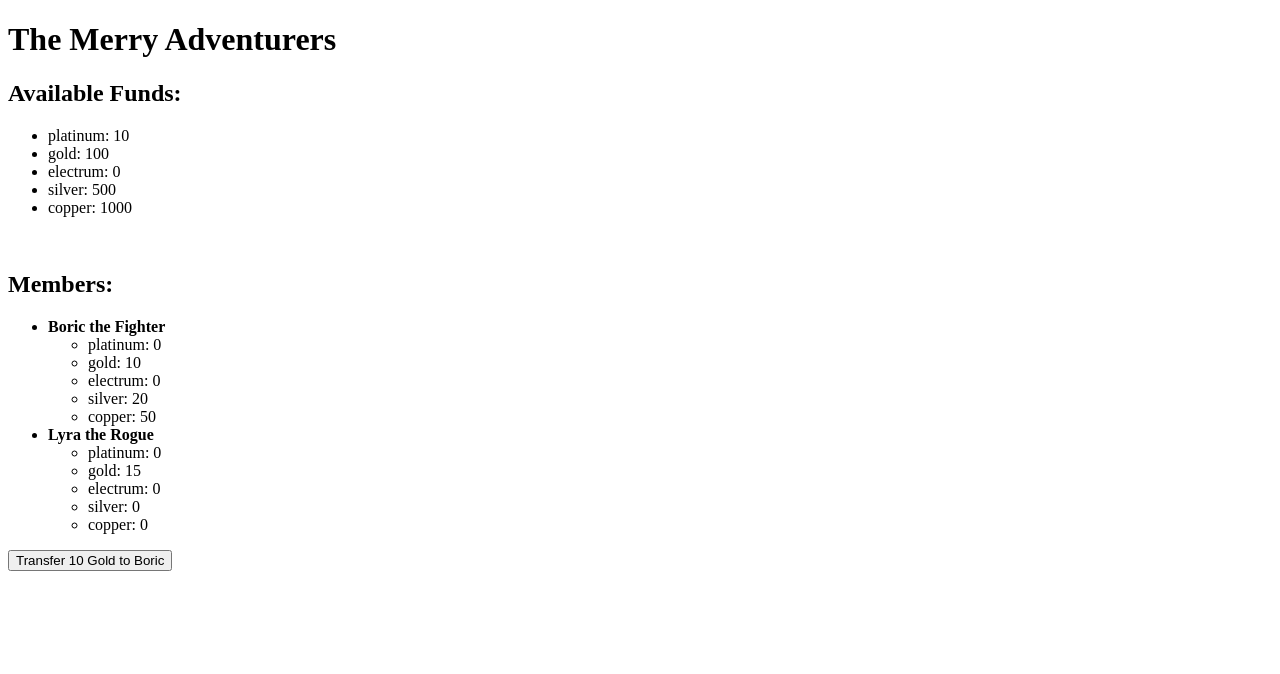
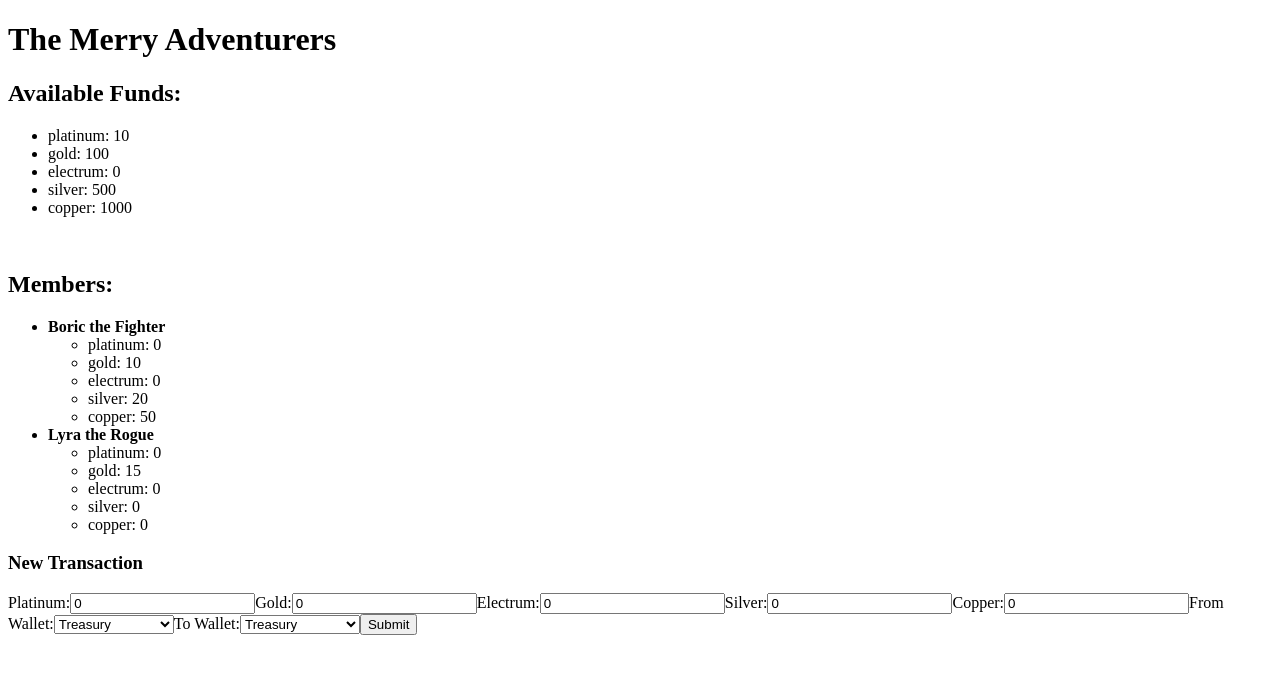
Before and after one commit to SolarianVulpine/dnd-funds-tracker, a React (Vite) app: page / in a window 1280 px wide. Shown: the top 674 px of the page. Built offline with nearby package versions, Linux system fonts and the light colour scheme.

Commit message:
feat: implement TransactionForm with dynamic member selection and controlled submission

```diff
--- a/src/components/TransactionForm.tsx
+++ b/src/components/TransactionForm.tsx
@@ -1,24 +1,54 @@
 import { useId } from "react";
+import { type PartyMember } from "../models/partyMember";
 
-export function TransactionForm() {
+interface TransactionFormProps {
+        members: PartyMember[];
+        onSubmitTransaction: (formData: FormData) => void;
+}
+
+export function TransactionForm({ members, onSubmitTransaction }: TransactionFormProps) {
+        function handleSubmit(event: React.FormEvent<HTMLFormElement>) {
+                event.preventDefault();
+                const formData = new FormData(event.currentTarget);
+                onSubmitTransaction(formData);
+        }
+
         const platinumInputId = useId();
         const goldInputId = useId();
         const electrumInputId = useId();
         const silverInputId = useId();
         const copperInputId = useId();
         return (
-                <form>
+                <form onSubmit={handleSubmit}>
                         <h3>New Transaction</h3>
                         <label htmlFor={platinumInputId}>Platinum:</label>
-                        <input id={platinumInputId} name="platinum" type="number" defaultValue={0}/>
+                        <input id={platinumInputId} name="platinum" type="number" defaultValue={0} />
                         <label htmlFor={goldInputId}>Gold:</label>
-                        <input id={goldInputId} name="gold" type="number" defaultValue={0}/>
+                        <input id={goldInputId} name="gold" type="number" defaultValue={0} />
                         <label htmlFor={electrumInputId}>Electrum:</label>
-                        <input id={electrumInputId} name="electrum" type="number" defaultValue={0}/>
+                        <input id={electrumInputId} name="electrum" type="number" defaultValue={0} />
                         <label htmlFor={silverInputId}>Silver:</label>
-                        <input id={silverInputId} name="silver" type="number" defaultValue={0}/>
+                        <input id={silverInputId} name="silver" type="number" defaultValue={0} />
                         <label htmlFor={copperInputId}>Copper:</label>
-                        <input id={copperInputId} name="copper" type="number" defaultValue={0}/>
+                        <input id={copperInputId} name="copper" type="number" defaultValue={0} />
+                        <label htmlFor="from-wallet-select">From Wallet:</label>
+                        <select id="from-wallet-select" name="fromWallet">
+                                <option value="treasury">Treasury</option>
+                                {members.map((member) => (
+                                        <option key={member.id} value={member.id}>
+                                                {member.name}
+                                        </option>
+                                ))}
+                        </select>
+                        <label htmlFor="to-wallet-select">To Wallet:</label>
+                        <select id="to-wallet-select" name="toWallet">
+                                <option value="treasury">Treasury</option>
+                                {members.map((member) => (
+                                        <option key={member.id} value={member.id}>
+                                                {member.name}
+                                        </option>
+                                ))}
+                        </select>
                         <button type="submit">Submit</button>
                 </form>
         );
--- a/src/index.tsx
+++ b/src/index.tsx
@@ -32,7 +32,23 @@ export function App() {
   };
   const [party, setParty] = useState(initialParty);
 
-  function handleTestTransfer() {
+  function handleSubmitTransaction(formData: FormData) {
+    const fromWalletId = formData.get("fromWallet") as string;
+    const toWalletId = formData.get("toWallet") as string;
+    const amount: Currency = {
+      platinum: Number(formData.get("platinum")),
+      gold: Number(formData.get("gold")),
+      electrum: Number(formData.get("electrum")),
+      silver: Number(formData.get("silver")),
+      copper: Number(formData.get("copper")),
+    };
+
+    if (fromWalletId === toWalletId) {
+      alert("You cannot transfer to the same wallet.");
+      return;
+    }
+
+    // 1. Deep Copy
     const newParty = {
       ...party,
       treasury: { ...party.treasury },
@@ -42,18 +58,36 @@ export function App() {
       })),
     };
 
-    const amountToTransfer = { platinum: 0, gold: 10, electrum: 0, silver: 0, copper: 0 };
+    // 2. Find the actual wallet OBJECTS
+    let fromWallet: Currency | undefined;
+    if (fromWalletId === "treasury") {
+      fromWallet = newParty.treasury;
+    } else {
+      fromWallet = newParty.members.find((m) => m.id === fromWalletId)?.wallet;
+    }
 
-    const targetMember = newParty.members.find((m) => m.id === "member-1");
+    // Now do the same for the 'to' wallet
+    let toWallet: Currency | undefined;
+    if (toWalletId === "treasury") {
+      toWallet = newParty.treasury;
+    } else {
+      toWallet = newParty.members.find((m) => m.id === toWalletId)?.wallet;
+    }
 
-    if (targetMember) {
-      const success = transferCurrency(newParty.treasury, targetMember.wallet, amountToTransfer);
+    // 3. Make sure both wallets were found
+    if (!fromWallet || !toWallet) {
+      alert("Error: Could not find one of the wallets.");
+      return;
+    }
 
-      if (success) {
-        setParty(newParty);
-      } else {
-        alert("Transfer failed: Insufficient funds!");
-      }
+    // 4. Execute the transfer
+    const success = transferCurrency(fromWallet, toWallet, amount);
+
+    // 5. Update the state
+    if (success) {
+      setParty(newParty);
+    } else {
+      alert("Transfer failed! Insufficient funds.");
     }
   }
 
@@ -84,9 +118,10 @@ export function App() {
           </li>
         ))}
       </ul>
-      <button onClick={handleTestTransfer}>
-        Transfer 10 Gold to Boric
-      </button>
+      <TransactionForm
+        members={party.members}
+        onSubmitTransaction={handleSubmitTransaction}
+      />
     </div>
   );
 }
```
Also changed, not shown: 1 other file (tests, documents, lock files or other folders).
